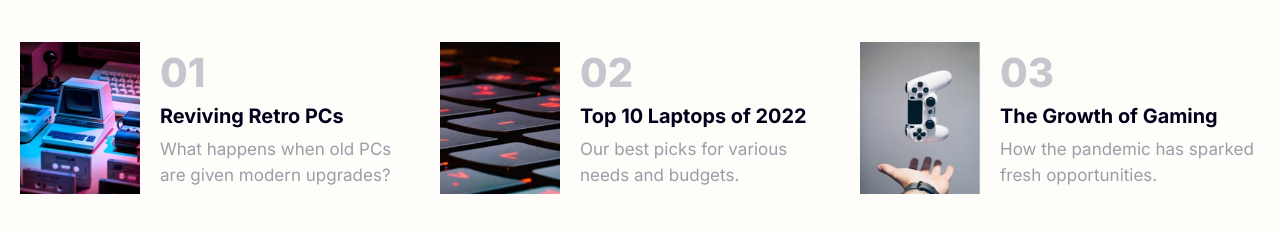
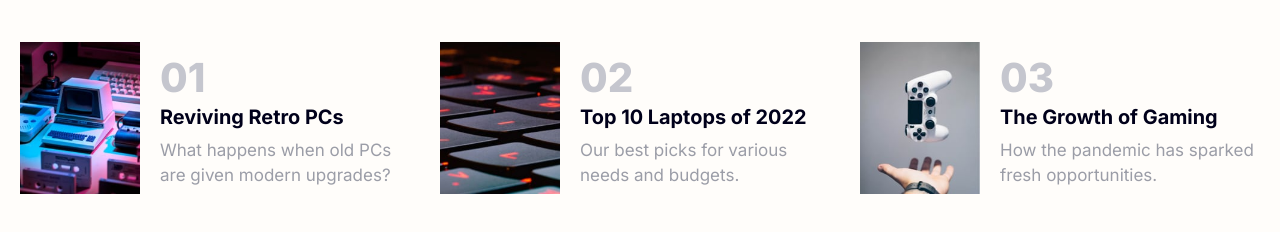
Before and after one commit to Yan3ku/fm__news-homepage, a plain HTML site: page index.html in a window 1280 px wide. Shown: the part 678-910 px from the top of the page. Drawn offline with Linux system fonts and the light colour scheme.

Commit message:
Replace fixed numbers with css counters

```diff
--- a/index.html
+++ b/index.html
@@ -71,7 +71,6 @@
       <article class="featured__l-article">
         <img class="featured__img" src="assets/images/image-retro-pcs.jpg" alt="Gaming Growth">
         <div class="featured__desc">
-          <span class="featured__number">01</span>
           <h1 class="featured__h1">Reviving Retro PCs</h1>
           <p class="featured__p">What happens when old PCs are given modern upgrades?</p>
           <div>
@@ -80,7 +79,6 @@
       <article class="featured__l-article">
         <img class="featured__img" src="assets/images/image-top-laptops.jpg" alt="Top Laptops">
         <div class="featured__l-desc">
-          <span class="featured__number">02</span>
           <h1 class="featured__h1">Top 10 Laptops of 2022</h1>
           <p class="featured__p">Our best picks for various needs and budgets.</p>
         </div>
@@ -89,7 +87,6 @@
       <article class="featured__l-article">
         <img class="featured__img" src="assets/images/image-gaming-growth.jpg" alt="Gaming Growth">
         <div class="featured__l-desc">
-          <span class="featured__number">03</span>
           <h1 class="featured__h1">The Growth of Gaming</h1>
           <p class="featured__p">How the pandemic has sparked fresh opportunities.</p>
         </div>
--- a/style.css
+++ b/style.css
@@ -205,10 +205,12 @@ p {
   display: flex;
   justify-content: space-between;
   flex-wrap: wrap;
+  counter-set: count-articles;
   gap: 20px;
 }
 
 .featured__l-article {
+  counter-increment: count-articles;
   max-width: 600px;
   margin: 0 auto;
   flex: 1 1 400px;
@@ -217,10 +219,21 @@ p {
   gap: 20px;
 }
 
-.featured__number {
+.featured__h1::before {
+  display: block;
   color: var(--c-gray);
   font-size: 30px;
   font-weight: 800;
+  margin-bottom: 10px;
+}
+
+.featured__h1::before {
+  content: counter(count-articles);
+}
+
+/* nth-child() selects until the value is positive */
+.featured__h1:nth-child(-n+9)::before {
+  content: '0'counter(count-articles);
 }
 
 .featured__img {
@@ -292,7 +305,7 @@ p {
     max-width: 120px;
   }
 
-  .featured__number {
+  .featured__h1::before {
     font-size: 40px;
   }
 }
```
